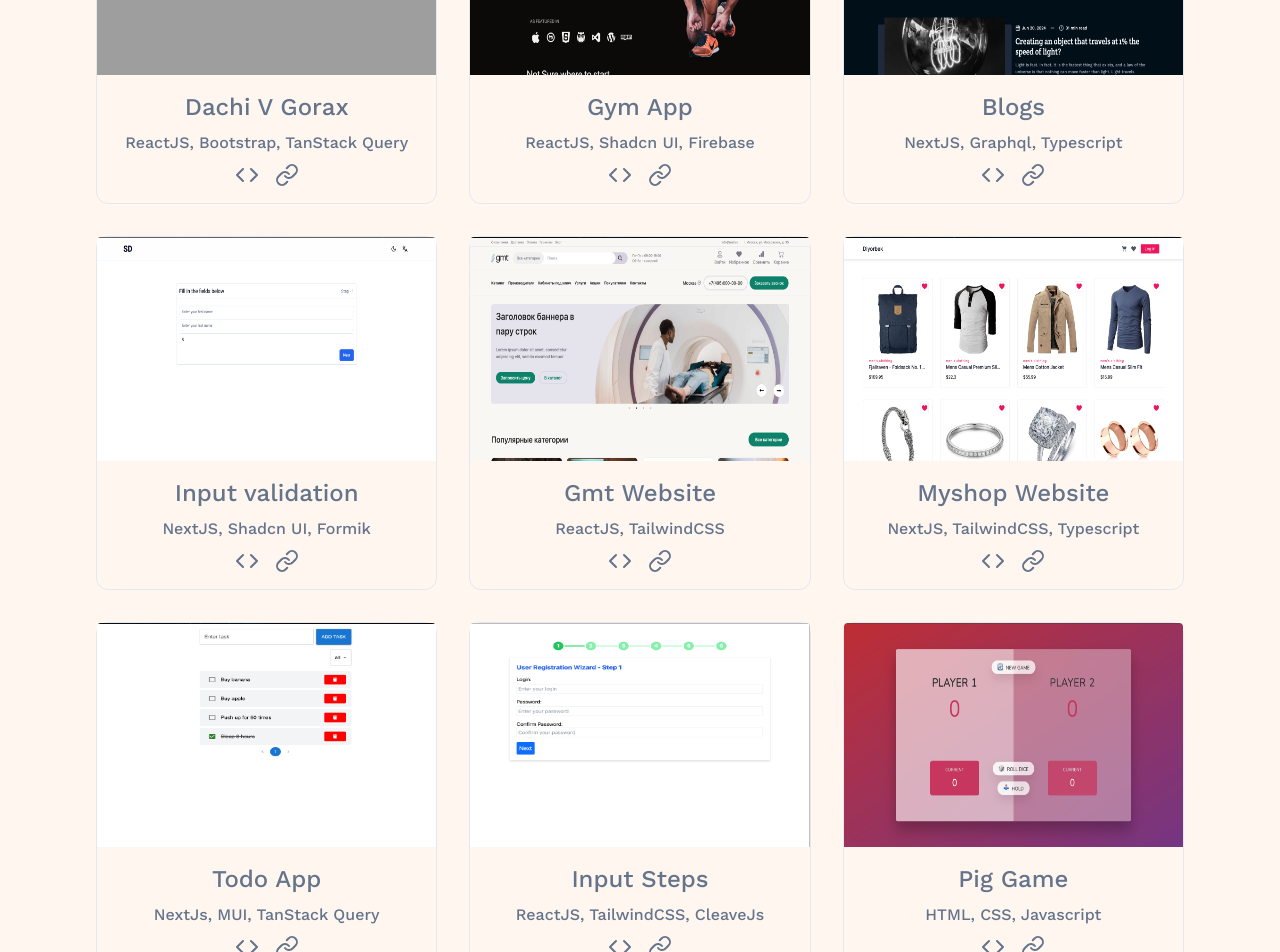
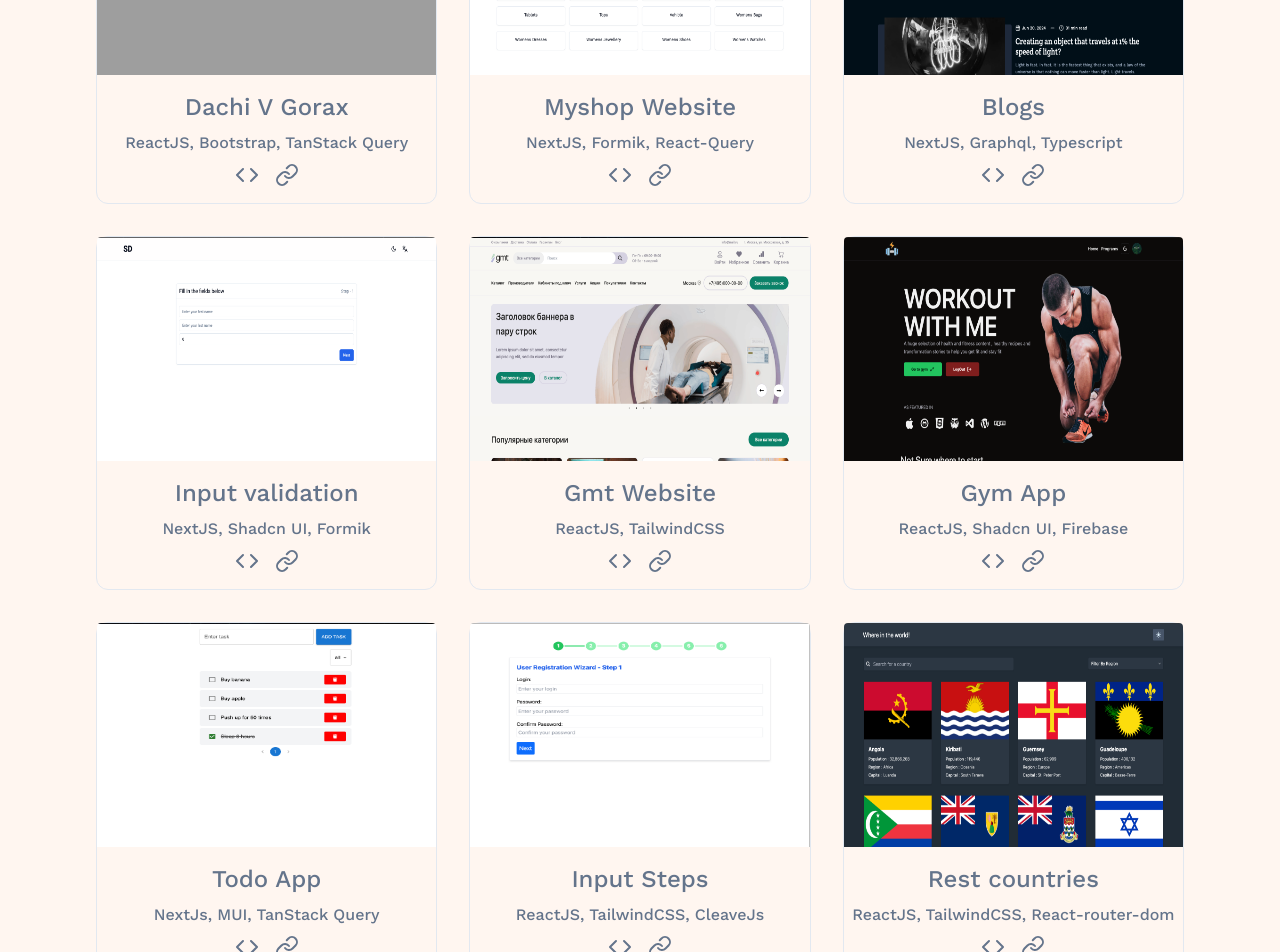
Before and after one commit to developerdiyorbek/myportfolio, a Next.js app: page /portfolio in a window 1280 px wide. Shown: the part 340-1292 px from the top of the page. Built offline with nearby package versions, Linux system fonts and the light colour scheme; grey boxes are pictures that could not be loaded.

Commit message:
add project

```diff
--- a/app/(root)/(home)/page.tsx
+++ b/app/(root)/(home)/page.tsx
@@ -6,13 +6,13 @@ const Home = () => {
   return (
     <section className="w-full  mt-[10vh] min-h-[90vh] flex max-lg:flex-col-reverse home-page">
       <div className="w-full md:self-center">
-        <h2 className="mb-6 text-muted-foreground text-[22px] md:text-[24px] font-semibold text-center lg:text-left">
+        <h1 className="mb-6 text-muted-foreground text-[22px] md:text-[24px] font-semibold text-center lg:text-left">
           Hello, my name is
           <br />{" "}
           <span className="text-[21px] sm:text-[28px]  text-blue-400 dark:text-white">
             Diyorbek Sulaymonov
           </span>
-        </h2>
+        </h1>
         <h3 className="mb-8 md:text-[36px] text-[24px] font-bold text-center lg:text-left">
           <span className="text-muted-foreground">I am a </span>
           <span className="md:text-[38px] text-[25px] text-blue-400 dark:text-white">
--- a/app/(root)/contact/page.tsx
+++ b/app/(root)/contact/page.tsx
@@ -1,4 +1,3 @@
-import { Separator } from "@/components/ui/separator";
 import { Mail, Phone } from "lucide-react";
 import { Metadata } from "next";
 import ContactForm from "../_components/ContactForm";
--- a/constants/projects.ts
+++ b/constants/projects.ts
@@ -9,22 +9,23 @@ export const projects = [
   },
   {
     id: 2,
-    name: "Gym App",
-    codeUrl: "https://github.com/developerdiyorbek/Gym-Project",
-    websiteUrl: "https://gym-project-24f84.web.app/",
-    technology: "ReactJS, Shadcn UI, Firebase",
-    image: "/gym.png",
+    name: "Myshop Website",
+    codeUrl: "https://github.com/developerdiyorbek/E-Commerce",
+    websiteUrl: "https://e-commerce-ashy-beta-75.vercel.app/",
+    technology: "NextJS, Formik, React-Query",
+    image: "/myshop.png",
   },
   {
-    id: 8,
+    id: 3,
     name: "Blogs",
     codeUrl: "https://github.com/developerdiyorbek/diyor-blog",
     websiteUrl: "https://www.dili017.uz/",
     technology: "NextJS, Graphql, Typescript",
     image: "/blog.png",
   },
+
   {
-    id: 9,
+    id: 4,
     name: "Input validation",
     codeUrl: "https://github.com/developerdiyorbek/InputValidation",
     websiteUrl: "https://input-validation-nltu.vercel.app/en",
@@ -32,7 +33,7 @@ export const projects = [
     image: "/validation2.png",
   },
   {
-    id: 3,
+    id: 5,
     name: "Gmt Website",
     codeUrl: "https://github.com/developerdiyorbek/GMT-project",
     websiteUrl: "https://gmt-project-ehrf.vercel.app/",
@@ -40,15 +41,16 @@ export const projects = [
     image: "/gmt.png",
   },
   {
-    id: 4,
-    name: "Myshop Website",
-    codeUrl: "https://github.com/developerdiyorbek/My-shop",
-    websiteUrl: "https://my-shop-five-brown.vercel.app",
-    technology: "NextJS, TailwindCSS, Typescript",
-    image: "/myshop.png",
+    id: 6,
+    name: "Gym App",
+    codeUrl: "https://github.com/developerdiyorbek/Gym-Project",
+    websiteUrl: "https://gym-project-24f84.web.app/",
+    technology: "ReactJS, Shadcn UI, Firebase",
+    image: "/gym.png",
   },
+
   {
-    id: 6,
+    id: 7,
     name: "Todo App",
     codeUrl: "https://github.com/developerdiyorbek/Todo-App",
     websiteUrl: "https://todo-app-tqsr.vercel.app/",
@@ -56,7 +58,7 @@ export const projects = [
     image: "/todo.png",
   },
   {
-    id: 5,
+    id: 8,
     name: "Input Steps",
     codeUrl: "https://github.com/developerdiyorbek/Input-Validation",
     websiteUrl: "https://input-validation2.vercel.app/",
@@ -65,7 +67,16 @@ export const projects = [
   },
 
   {
-    id: 7,
+    id: 9,
+    name: "Rest countries",
+    codeUrl: "https://github.com/developerdiyorbek/Rest-Countries",
+    websiteUrl: "https://rest-countries2.vercel.app/",
+    technology: "ReactJS, TailwindCSS, React-router-dom",
+    image: "/restCountries.png",
+  },
+
+  {
+    id: 10,
     name: "Pig Game",
     codeUrl: "https://github.com/developerdiyorbek/Pig-Game",
     websiteUrl: "https://pig-game-alpha-two.vercel.app/",
```
Also changed, not shown: public/myshop.png.
